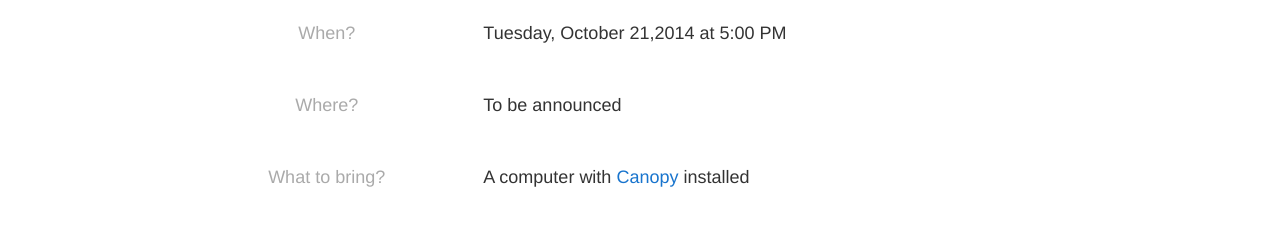
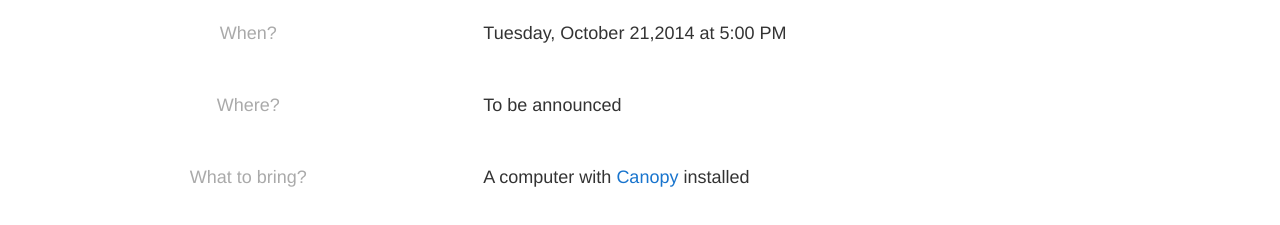
Before and after one commit to utkpython/utkpython.github.io, a plain HTML site: page index.html in a window 1280 px wide. Shown: the part 263-488 px from the top of the page. Drawn offline with Linux system fonts and the light colour scheme.

Commit message:
Update index.html

```diff
--- a/index.html
+++ b/index.html
@@ -14,27 +14,30 @@
 <div class="container">
   <h2>Session 1</h2>
   <div class="grid grid-example">
-    <div class="col col-4">
+    <div class="col col-2">
       <p class="muted">When?</p>
     </div>
+    <div class="col col-2"></div>
     <div class="col col-4">
       <p>Tuesday, October 21,2014 at 5:00 PM</p>
     </div>
     <div class="col col-4"></div>
   </div>
   <div class="grid grid-example">
-    <div class="col col-4">
+    <div class="col col-2">
       <p class="muted">Where?</p>
     </div>
+    <div class="col col-2"></div>
     <div class="col col-4">
       <p>To be announced</p>
     </div>
     <div class="col col-4"></div>
   </div>
   <div class="grid grid-example">
-    <div class="col col-4">
+    <div class="col col-2">
       <p class="muted">What to bring?</p>
     </div>
+    <div class="col col-2"></div>
     <div class="col col-4">
       <p>A computer with <a href="https://store.enthought.com/downloads/">Canopy</a> installed</p>
       <!--<a href="slides.pdf">the slides</a>-->
```
